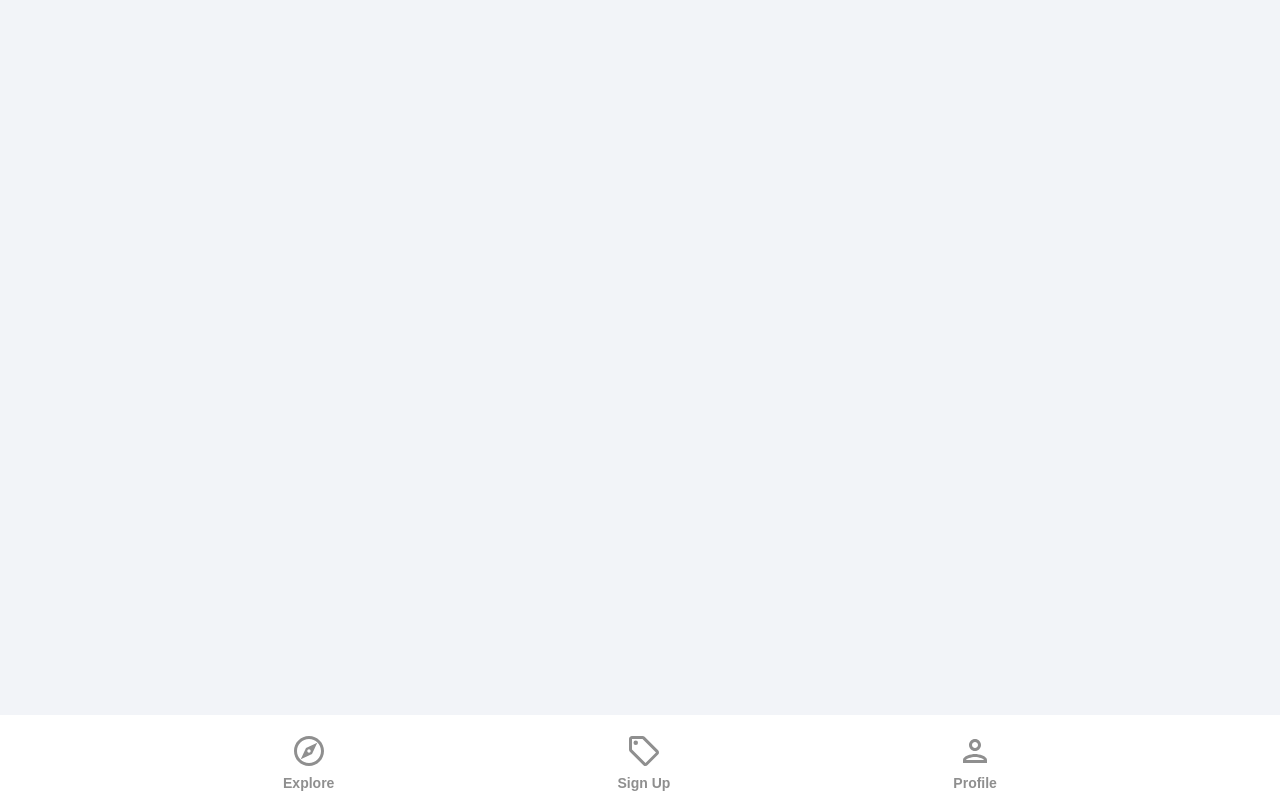
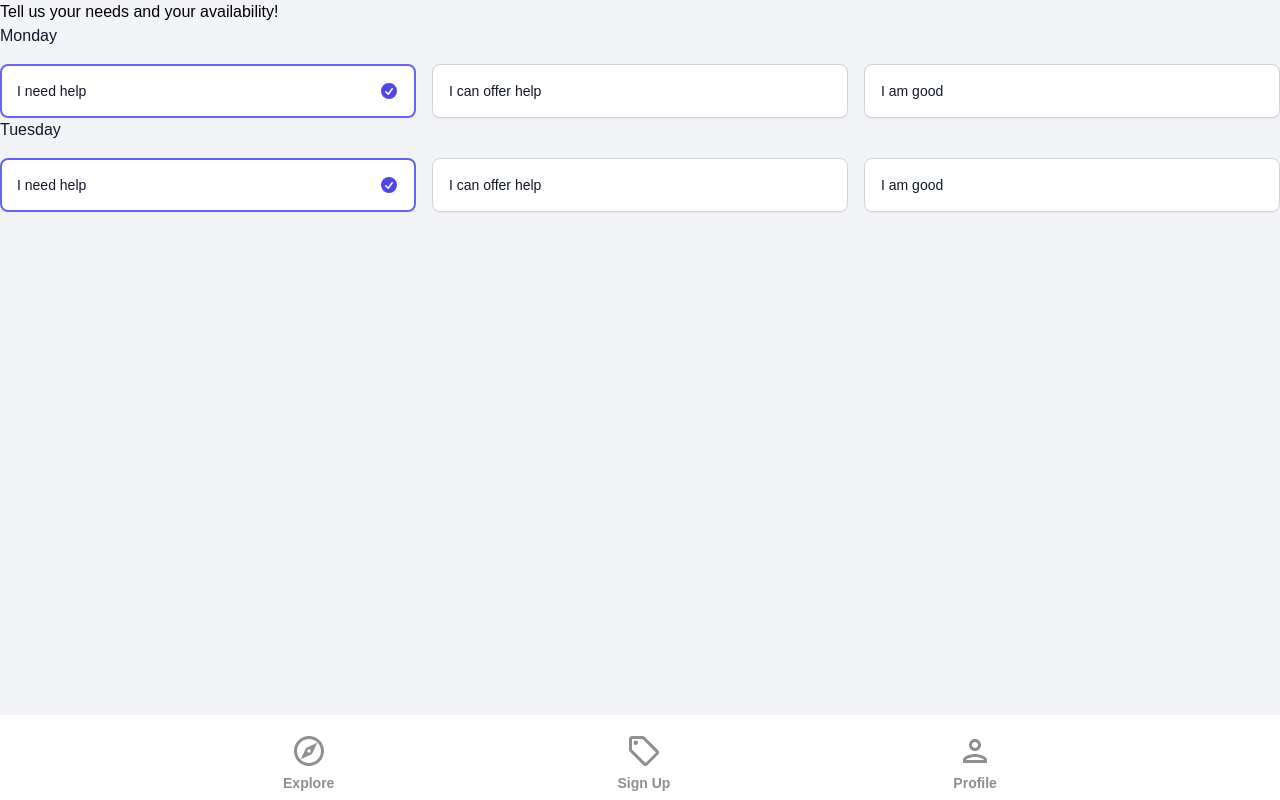
Before and after one commit to conradr/react-woofing-from-home-client, a React (Create React App) app: page /suitability-form in a window 1280 px wide. Built offline with nearby package versions, Linux system fonts and the light colour scheme; no server answers; sample sign-in values are in the browser's storage.

Commit message:
availability selector working for monday and tuesday

```diff
--- a/src/App.js
+++ b/src/App.js
@@ -9,6 +9,7 @@ import SignIn from './pages/SignIn'
 import Profile from './pages/Profile'
 import FinishProfile from './pages/FinishProfile'
 import UploadImages from './pages/UploadImages'
+import SuitabilityForm from './pages/SuitabilityForm'
 
 function App() {
   return (
@@ -27,6 +28,9 @@ function App() {
           <Route path='/upload-images' element={<PrivateRoute />}>
             <Route path='/upload-images' element={<UploadImages />} />
           </Route>
+          <Route path='/suitability-form' element={<PrivateRoute />}>
+            <Route path='/suitability-form' element={<SuitabilityForm />} />
+          </Route>
         </Routes>
 
         <ToastContainer />
--- a/src/pages/Profile.jsx
+++ b/src/pages/Profile.jsx
@@ -570,7 +570,6 @@ const Profile = () => {
                                 multiple
                                 required
                               />
-
                               <button
                                 type='button'
                                 className='rounded-md bg-white font-medium text-purple-600 hover:text-purple-500 focus:outline-none focus:ring-2 focus:ring-purple-500 focus:ring-offset-2'
@@ -663,20 +662,33 @@ const Profile = () => {
                                     : '-mt-1 block w-full rounded-md border border-gray-300 py-2 px-3 shadow-sm focus:border-sky-500 focus:outline-none focus:ring-sky-500 sm:text-sm'
                                 }
                               />
-                              <div className='py-4 sm:grid sm:grid-cols-3 sm:gap-4 sm:py-5'>
-                            <dt className='text-sm font-medium text-gray-500'>
-
-                            </dt>
-                            <dd className='mt-1 flex text-sm text-gray-900 sm:col-span-2 sm:mt-0'>
-                            <button type='button' className='bg-purple-500 hover:bg-blue-700 text-white font-bold py-2 px-4 rounded' onClick={onLogout}>
-                          Logout
-                          </button>
+                                <span className='ml-4 flex-shrink-0'>
+                                <button
+                                  type='button'
+                                  onClick={() => {
+                                    changeDetails && onSubmit()
+                                    setChangeDetails((prevState) => !prevState)
+                                  }}
+                                  className='rounded-md bg-white font-medium text-purple-600 hover:text-purple-500 focus:outline-none focus:ring-2 focus:ring-purple-500 focus:ring-offset-2'
+                                >
+                                  {changeDetails ? 'Done' : 'Update'}
+                                </button>
+                              </span>
                             </dd>
                           </div>
+
+                          <div className='py-4 sm:grid sm:grid-cols-3 sm:gap-4 sm:border-b sm:border-gray-200 sm:py-5'>
+                            <dt className='text-sm font-medium text-gray-500'>
+                            </dt>
+                            <dd className='mt-1 flex text-sm text-gray-900 sm:col-span-2 sm:mt-0 '>
+
+                                <button type='button' className='bg-purple-500 hover:bg-blue-700 text-white font-bold py-2 px-4 rounded float-right ' onClick={onLogout}>
+                                  Log Out
+                                  </button>
                             </dd>
                           </div>
+
                         </dl>
-
                       </div>
                     </div>
                   </div>
--- /dev/null
+++ b/src/pages/SuitabilityForm.jsx
@@ -0,0 +1,196 @@
+import {useState} from 'react'
+import { RadioGroup } from '@headlessui/react'
+import { CheckCircleIcon } from '@heroicons/react/20/solid'
+
+
+function SuitabilityForm() {
+
+    const [formData, setFormData] = useState({
+        firebaseId: "newPerson4",
+        availableMonday: true,
+        availableTuesday: true,
+        availableWednesday: true,
+        availableThursday: true,
+        availableFriday: true,
+        availableSaturday: true,
+        availableSunday: true,
+        requireMonday: false,
+        requireTuesday: false,
+        requireWednesday: false,
+        requireThursday: false,
+        requireFriday: false,
+        requireSaturday: false,
+        requireSunday: false,
+        hasKids: null,
+        hasOtherDogs: null,
+        hasCats: null,
+        exerciseOffered: null,
+        dogLeftAlone: null,
+        hasAllergies: null,
+        dogSizeOffer: null,
+        longitude: null,
+        latitude: null,
+    })
+
+    //submit the entire formData to Postgres
+    const onSubmit = () => {
+        console.log("Form submit button")
+    }
+
+const dailyStatuses = [
+    { id: 1, title: 'I need help', status: 'available'},
+    { id: 2, title: 'I can offer help', status: 'required'},
+    { id: 3, title: 'I am good', status: 'neither' },
+]
+
+function classNames(...classes) {
+    return classes.filter(Boolean).join(' ')
+}
+
+    const [selectedDailyStatusMonday, setSelectedDailyStatusMonday] = useState(dailyStatuses[0].status)
+    const [selectedDailyStatusTuesday, setSelectedDailyStatusTuesday] = useState(dailyStatuses[0].status)
+    // onst [selectedDailyStatusWednesday, setSelectedDailyStatusTuesday] = useState(dailyStatuses[0].status)
+    // onst [selectedDailyStatusThursday, setSelectedDailyStatusTuesday] = useState(dailyStatuses[0].status)
+    // onst [selectedDailyStatusFriday, setSelectedDailyStatusTuesday] = useState(dailyStatuses[0].status)
+    // onst [selectedDailyStatusSaturday, setSelectedDailyStatusTuesday] = useState(dailyStatuses[0].status)
+    // onst [selectedDailyStatusTuesday, setSelectedDailyStatusTuesday] = useState(dailyStatuses[0].status)
+
+    const setDailyStatusInFormMonday = (selectedDailyStatusMonday) => {
+
+        setSelectedDailyStatusMonday(selectedDailyStatusMonday)
+
+        if(selectedDailyStatusMonday == 'available'){
+            setFormData({...formData,
+                availableMonday : true,
+                requireMonday : false})
+        }
+        else if (selectedDailyStatusMonday == 'required'){
+            setFormData({...formData, availableMonday : false,
+            requireMonday : true}
+            )}
+        else
+            setFormData({...formData, availableMonday : false,
+                requireMonday : false}
+            )
+
+  }
+
+  const setDailyStatusInFormTuesday = (selectedDailyStatusTuesday) => {
+
+    setSelectedDailyStatusTuesday(selectedDailyStatusTuesday)
+
+    if(selectedDailyStatusTuesday== 'available'){
+        setFormData({...formData,
+            availableTuesday : true,
+            requireTuesday : false})
+    }
+    else if (selectedDailyStatusTuesday == 'required'){
+        setFormData({...formData, availableTuesday : false,
+        requireTuesday : true}
+        )}
+    else
+        setFormData({...formData, availableTuesday : false,
+            requireTuesday : false}
+        )
+
+}
+
+  return (
+    <>
+    <form onSubmit={onSubmit}>
+     {/* radio buttons for selecting available/required days */}
+    <h1>Tell us your needs and your availability!    </h1>
+    <RadioGroup value={selectedDailyStatusMonday} onChange={setDailyStatusInFormMonday} >
+      <RadioGroup.Label className="text-base font-medium text-gray-900">Monday</RadioGroup.Label>
+      <div className="mt-4 grid grid-cols-1 gap-y-6 sm:grid-cols-3 sm:gap-x-4">
+        {dailyStatuses.map((dailyStatus) => (
+          <RadioGroup.Option
+            key={dailyStatus.id}
+            value={dailyStatus.status}
+            className={({ checked, active }) =>
+              classNames(
+                checked ? 'border-transparent' : 'border-gray-300',
+                active ? 'border-indigo-500 ring-2 ring-indigo-500' : '',
+                'relative flex cursor-pointer rounded-lg border bg-white p-4 shadow-sm focus:outline-none'
+              )
+            }
+          >
+            {({ checked, active }) => (
+              <>
+                <span className="flex flex-1">
+                  <span className="flex flex-col">
+                    <RadioGroup.Label as="span" className="block text-sm font-medium text-gray-900">
+                      {dailyStatus.title}
+                    </RadioGroup.Label>
+                  </span>
+                </span>
+                <CheckCircleIcon
+                  className={classNames(!checked ? 'invisible' : '', 'h-5 w-5 text-indigo-600')}
+                  aria-hidden="true"
+                />
+                <span
+                  className={classNames(
+                    active ? 'border' : 'border-2',
+                    checked ? 'border-indigo-500' : 'border-transparent',
+                    'pointer-events-none absolute -inset-px rounded-lg'
+                  )}
+                  aria-hidden="true"
+                />
+              </>
+            )}
+          </RadioGroup.Option>
+        ))}
+      </div>
+    </RadioGroup>
+
+    <RadioGroup value={selectedDailyStatusTuesday} onChange={setDailyStatusInFormTuesday} >
+      <RadioGroup.Label className="text-base font-medium text-gray-900">Tuesday</RadioGroup.Label>
+      <div className="mt-4 grid grid-cols-1 gap-y-6 sm:grid-cols-3 sm:gap-x-4">
+        {dailyStatuses.map((dailyStatus) => (
+          <RadioGroup.Option
+            key={dailyStatus.id}
+            value={dailyStatus.status}
+            className={({ checked, active }) =>
+              classNames(
+                checked ? 'border-transparent' : 'border-gray-300',
+                active ? 'border-indigo-500 ring-2 ring-indigo-500' : '',
+                'relative flex cursor-pointer rounded-lg border bg-white p-4 shadow-sm focus:outline-none'
+              )
+            }
+          >
+            {({ checked, active }) => (
+              <>
+                <span className="flex flex-1">
+                  <span className="flex flex-col">
+                    <RadioGroup.Label as="span" className="block text-sm font-medium text-gray-900">
+                      {dailyStatus.title}
+                    </RadioGroup.Label>
+                  </span>
+                </span>
+                <CheckCircleIcon
+                  className={classNames(!checked ? 'invisible' : '', 'h-5 w-5 text-indigo-600')}
+                  aria-hidden="true"
+                />
+                <span
+                  className={classNames(
+                    active ? 'border' : 'border-2',
+                    checked ? 'border-indigo-500' : 'border-transparent',
+                    'pointer-events-none absolute -inset-px rounded-lg'
+                  )}
+                  aria-hidden="true"
+                />
+              </>
+            )}
+          </RadioGroup.Option>
+        ))}
+      </div>
+    </RadioGroup>
+
+
+
+        </form>
+        </>
+      )
+}
+
+export default SuitabilityForm
--- a/src/pages/UploadImages.jsx
+++ b/src/pages/UploadImages.jsx
@@ -78,11 +78,6 @@ const UploadImages = () => {
 
   const { images } = formData
 
-  const onLogout = () => {
-    auth.signOut()
-    navigate('/')
-  }
-
   const onSubmit = async (e) => {
     e.preventDefault()
     setLoading(true)
@@ -162,7 +157,7 @@ const UploadImages = () => {
 
     setLoading(false)
     toast.success('Photos Saved')
-   // navigate(`/profile`)
+ navigate(`/suitability-form`)
   }
 
   const onChange = (e) => {
```
